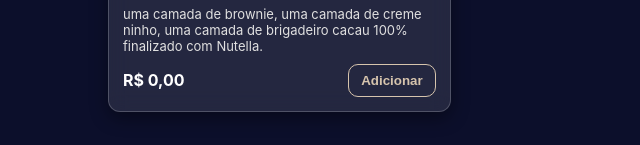
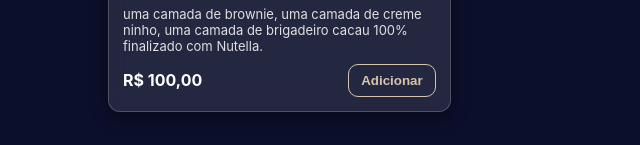
Before and after one commit to cwba-star/eliscakes.github.io, a plain HTML site: page index.html in a window 1280 px wide. Shown: the part 3076-3221 px from the top of the page, 0-640 px from the left. Drawn offline with Linux system fonts and the light colour scheme.

Commit message:
Update index.html

```diff
--- a/index.html
+++ b/index.html
@@ -476,7 +476,7 @@
             id: 21,
             name: 'Sobremesa de brownie (2.5L)',
             desc: 'uma camada de brownie, uma camada de creme ninho, uma camada de brigadeiro cacau 100%  finalizado com Nutella.',
-            price: 0.00,
+            price: 100.00,
             img: 'broemie.jpg'
         }];
 
@@ -635,4 +635,5 @@
     </script>
 </body>
 
+
 </html>
```
